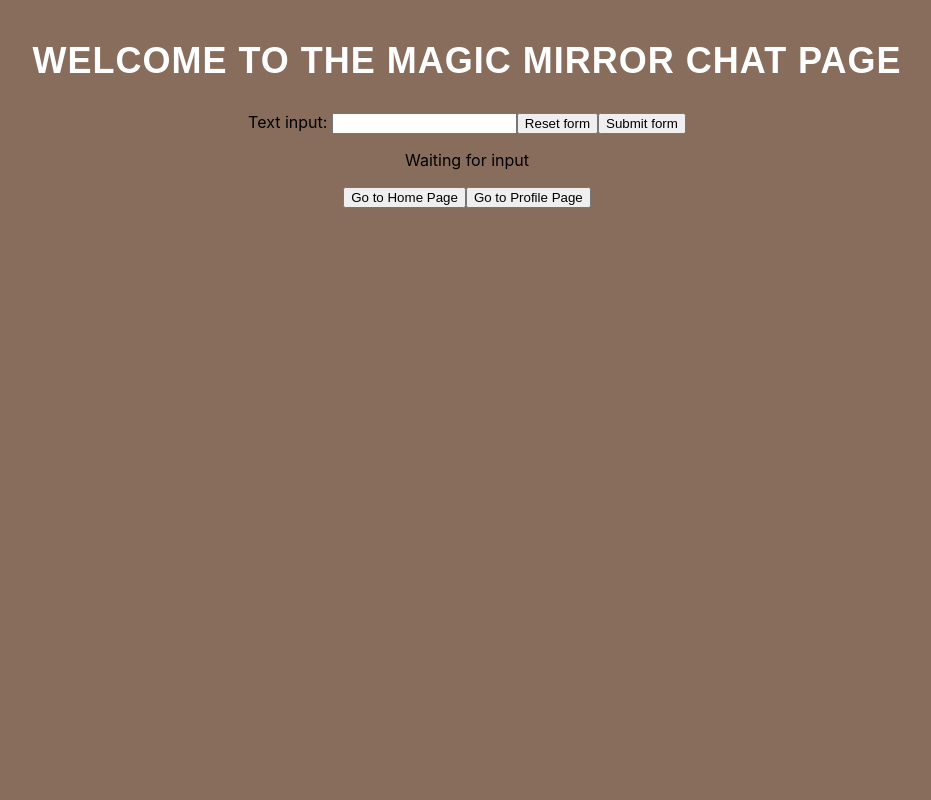
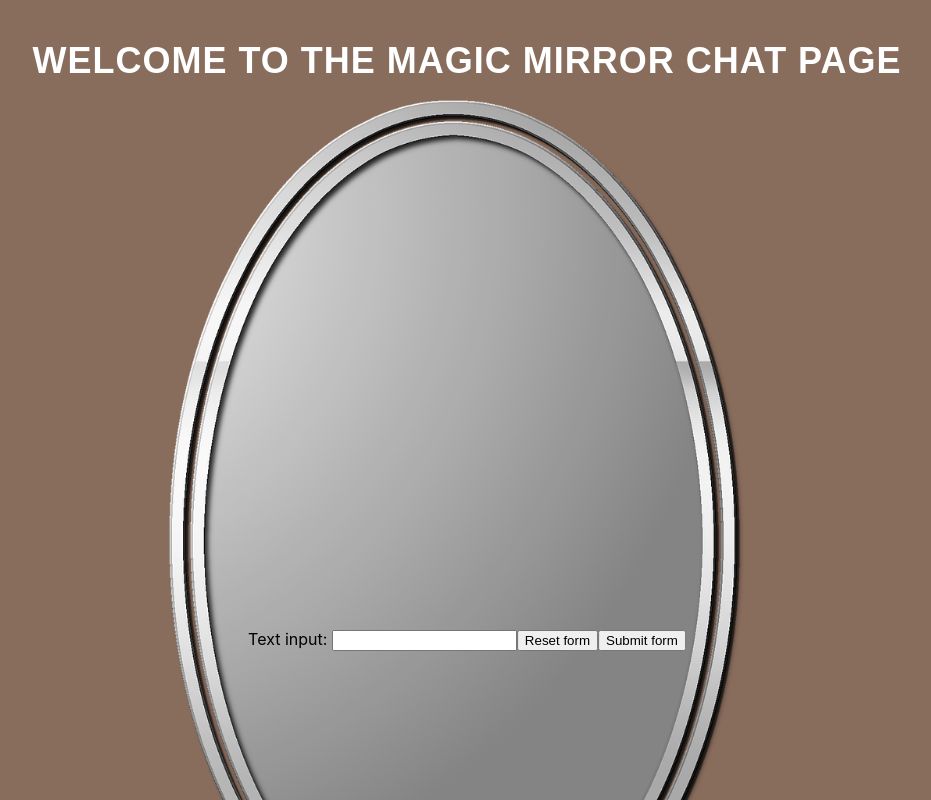
Before and after one commit to Way05/HenHacks25, a React (Create React App) app in the folder henhacks25/: page /chat in a window 1280 px wide. Shown: the top 800 px of the page, without its empty margins (173-1104 px from the left). Built offline with nearby package versions, Linux system fonts and the light colour scheme.

Commit message:
mirror image

```diff
--- a/henhacks25/src/App.css
+++ b/henhacks25/src/App.css
@@ -47,7 +47,7 @@ img{
 .image-container img {
   width: auto;
   height: 50;
-  transform: translate(5%,-4%);
+  transform: translate(3%,-4%);
 }
 
 .image-container .input {
--- a/henhacks25/src/pages/chat.tsx
+++ b/henhacks25/src/pages/chat.tsx
@@ -17,7 +17,8 @@ import { handleSubmit } from '../gemini_api';
     <div className="Magic Mirror">
       <h1>Welcome to the Magic Mirror Chat Page</h1>
 
-        {/* Form */}
+      <div className="image-container">
+        <img src="/images/mirror.jpg" alt="Chat Page Image" />
         <div className="input">
           <form method="post" onSubmit={handleData}>
             <label>
@@ -28,11 +29,7 @@ import { handleSubmit } from '../gemini_api';
           </form>
         </div>
 
-        <div>
-          <p>{response}</p>
-        </div>
-
-        {/* Link to Profile Page */}
+        {/* Link to Profile and Home Page */}
         <div className="nav">
           <Link to="/">
             <button>Go to Home Page</button>
@@ -42,6 +39,7 @@ import { handleSubmit } from '../gemini_api';
           </Link>
         </div>
       </div>
+    </div>
   );
 };
 
```
Lines whose indentation alone changed are shown as unchanged.
